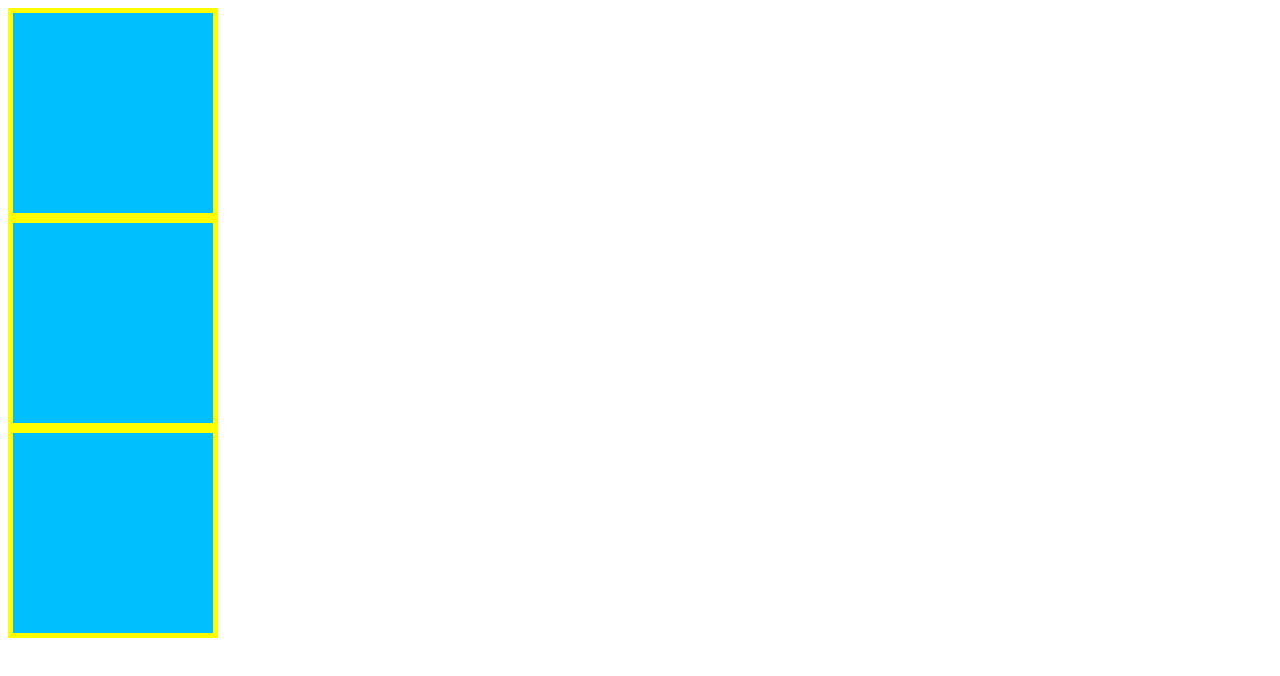
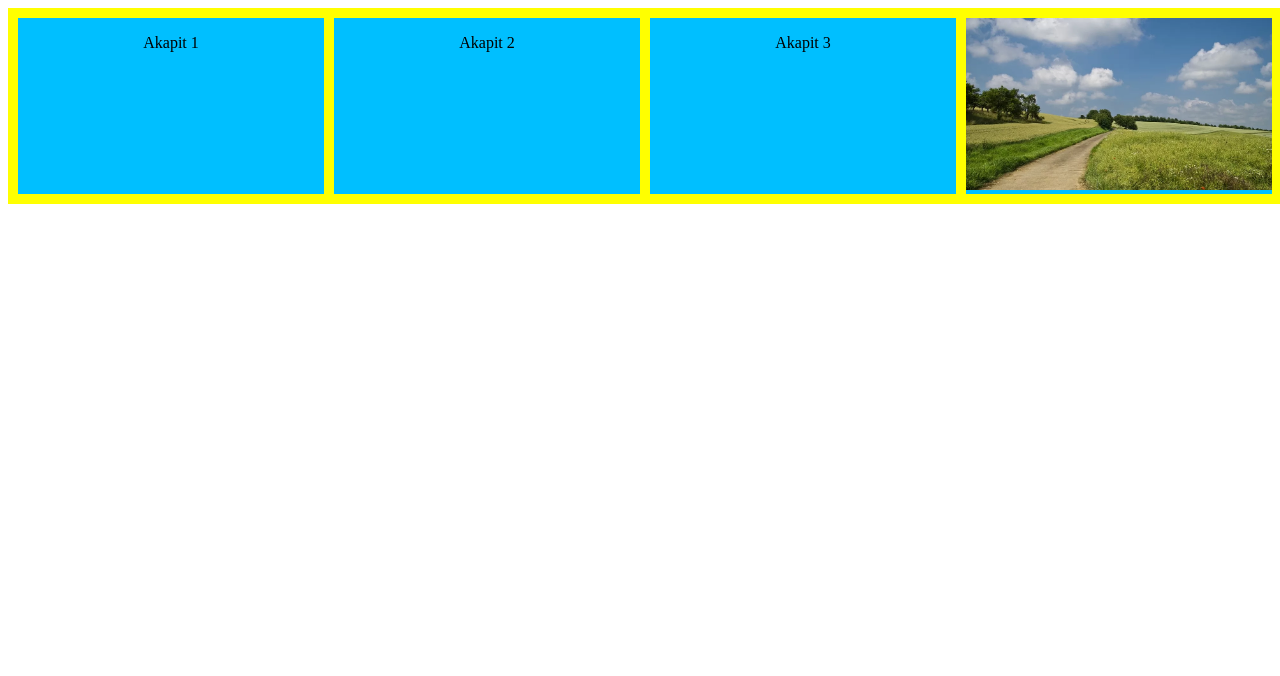
Before and after one commit to Mogger2137/WWW_1, a plain HTML site: page index.html in a window 1280 px wide. Drawn offline with Linux system fonts and the light colour scheme.

Commit message:
Dodano krajobraz i flex do CSS-a

```diff
--- a/index.html
+++ b/index.html
@@ -7,8 +7,11 @@
     <title> WWW1 </title>
 </head>
 <body>
-    <div></div>
-    <div></div>
-    <div></div>
+    <div class="cont">
+    <div><p>Akapit 1</p></div>
+    <div><p>Akapit 2</p></div>
+    <div><p>Akapit 3</p></div>
+    <div><img src="./grafika/krajobraz.webp"></div>
+    </div>
 </body>
 </html>
--- a/style.css
+++ b/style.css
@@ -1,6 +1,13 @@
 div{
     border: solid 5px yellow;
-    width: 200px;
-    height: 200px;
+    width: 100%;
     background: deepskyblue;
 }
+.cont{
+    display: flex;
+    justify-content: flex-start;
+    text-align: center;
+}
+img{
+    max-width: 100%; !!!
+}
```
Also changed, not shown: grafika/krajobraz.webp (added), 2 other files.
